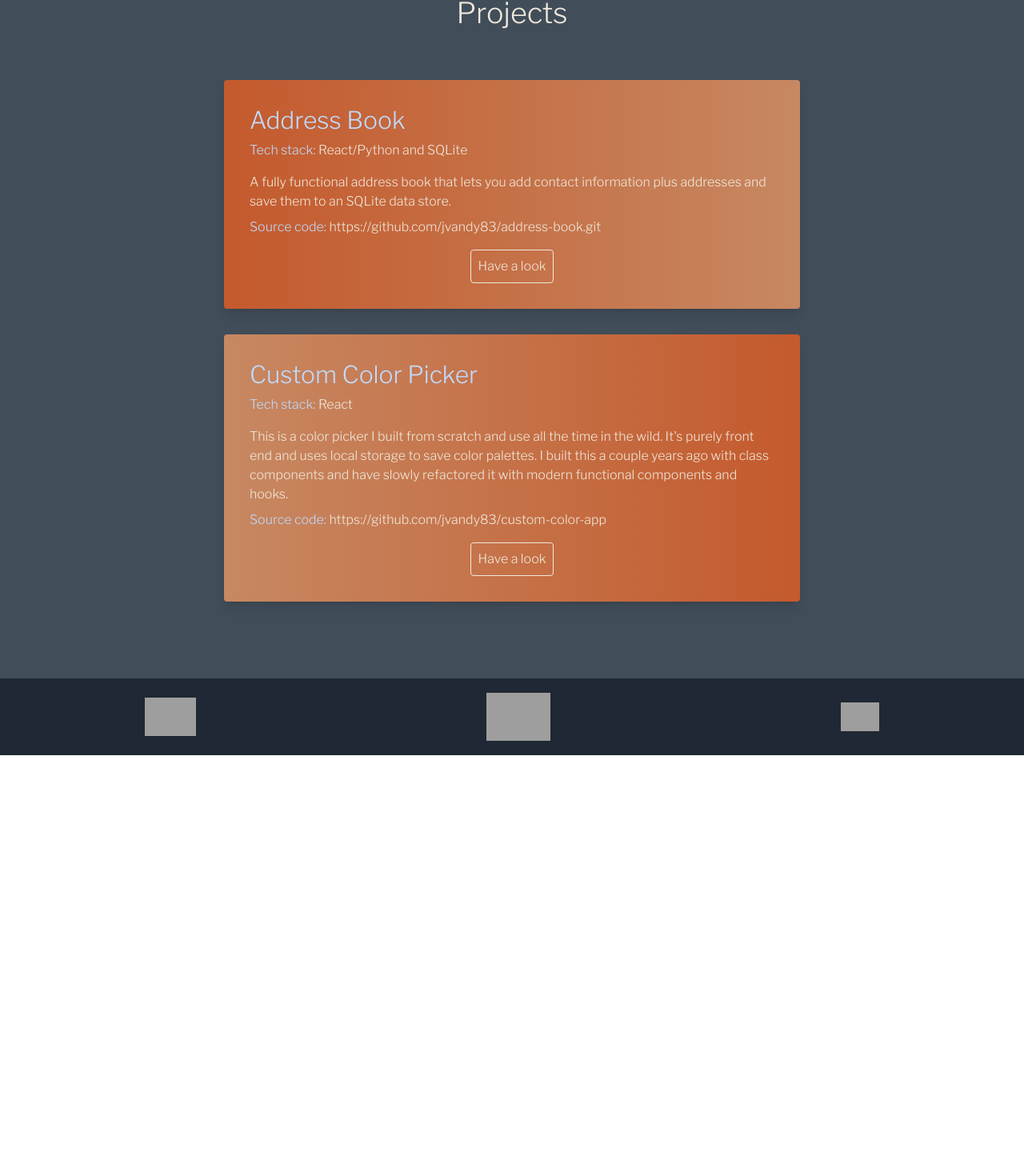
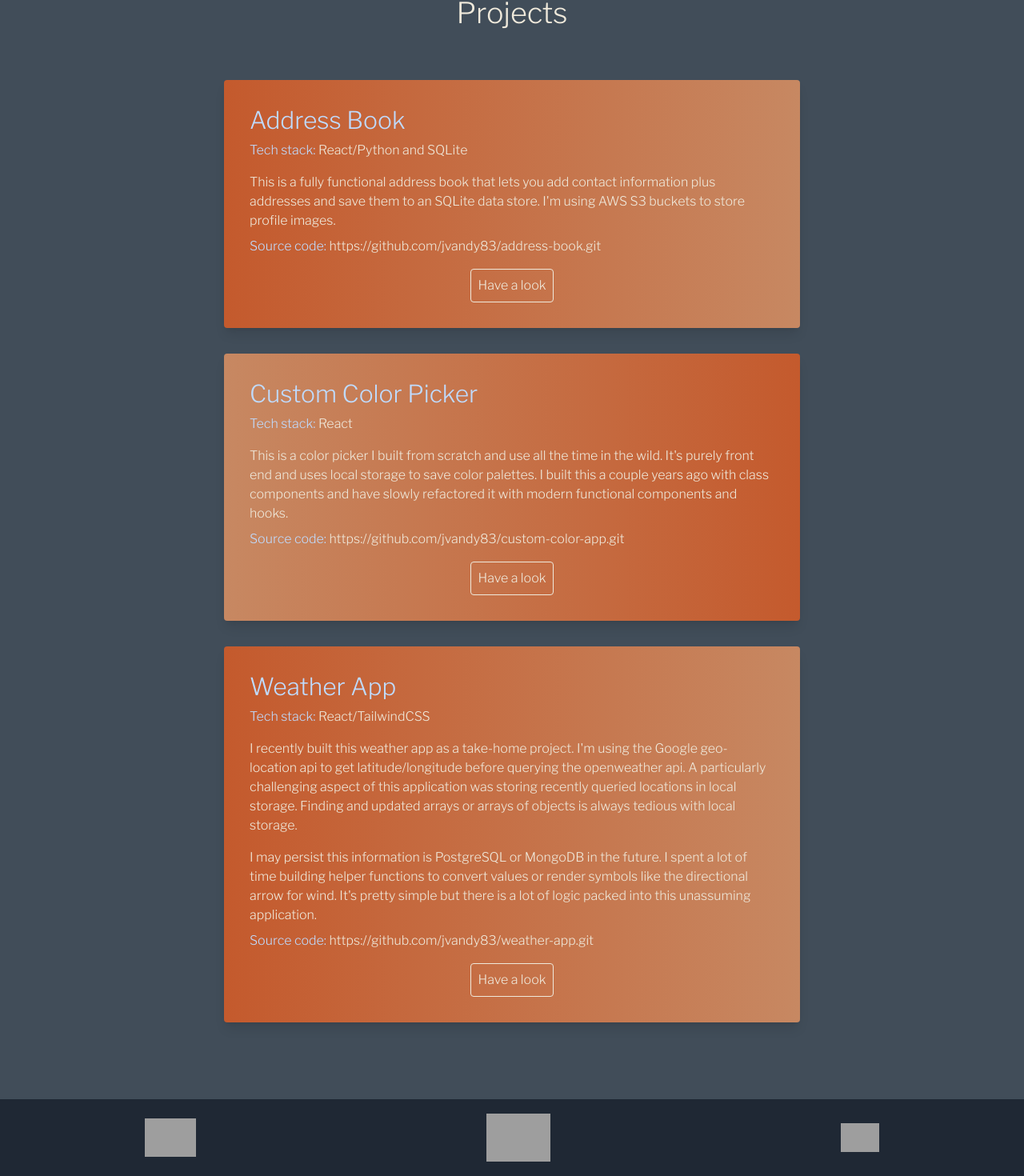
Before and after one commit to jvandy83/website, a React (Vite) app: page / in a window 1280 px wide. Shown: the part 840-2310 px from the top of the page at 80% size. Before the commit the page ends 1784 px from the top, so only its background shows below. Built offline with nearby package versions, Linux system fonts and the light colour scheme; grey boxes are pictures that could not be loaded.

Commit message:
added weather app project

```diff
--- a/src/App.tsx
+++ b/src/App.tsx
@@ -125,9 +125,9 @@ export const App = () => {
 									React/Python and SQLite
 								</p>
 								<p className='py-2'>
-									A fully functional address book that lets you add contact
-									information plus addresses and save them to an SQLite data
-									store.
+									This is a fully functional address book that lets you add
+									contact information plus addresses and save them to an SQLite
+									data store. I'm using AWS S3 buckets to store profile images.
 								</p>
 								<a
 									href='https://github.com/jvandy83/address-book.git'
@@ -163,11 +163,50 @@ export const App = () => {
 									className='py-2 cursor-pointer'
 								>
 									<span className='text-blue-200'>Source code:</span>{' '}
-									https://github.com/jvandy83/custom-color-app
+									https://github.com/jvandy83/custom-color-app.git
 								</a>
 								<div className='flex justify-center pt-4'>
 									<a
 										href='https://jvandy83.github.io/custom-color-app/#/'
+										className='border p-2 rounded hover:bg-darkPurple hover:text-orange hover:border-transparent hover:-translate-y-px active:translate-y-px'
+									>
+										Have a look
+									</a>
+								</div>
+							</li>
+							<li className=' bg-orange rounded w-full xl:w-3/4 p-8 mt-8 shadow-lg bg-gradient-to-r from-orange to-fadedOrange'>
+								<div>
+									<p className='text-3xl text-blue-200'>Weather App</p>
+								</div>
+								<p className='py-2'>
+									<span className='text-blue-200'>Tech stack:</span>{' '}
+									React/TailwindCSS
+								</p>
+								<p className='py-2'>
+									I recently built this weather app as a take-home project. I'm
+									using the Google geo-location api to get latitude/longitude
+									before querying the openweather api. A particularly
+									challenging aspect of this application was storing recently
+									queried locations in local storage. Finding and updated arrays
+									or arrays of objects is always tedious with local storage.
+								</p>
+								<p className='py-2'>
+									I may persist this information is PostgreSQL or MongoDB in the
+									future. I spent a lot of time building helper functions to
+									convert values or render symbols like the directional arrow
+									for wind. It's pretty simple but there is a lot of logic
+									packed into this unassuming application.
+								</p>
+								<a
+									href='https://weather-app.co'
+									className='py-2 cursor-pointer'
+								>
+									<span className='text-blue-200'>Source code:</span>{' '}
+									https://github.com/jvandy83/weather-app.git
+								</a>
+								<div className='flex justify-center pt-4'>
+									<a
+										href='https://weather-app.co'
 										className='border p-2 rounded hover:bg-darkPurple hover:text-orange hover:border-transparent hover:-translate-y-px active:translate-y-px'
 									>
 										Have a look
```
